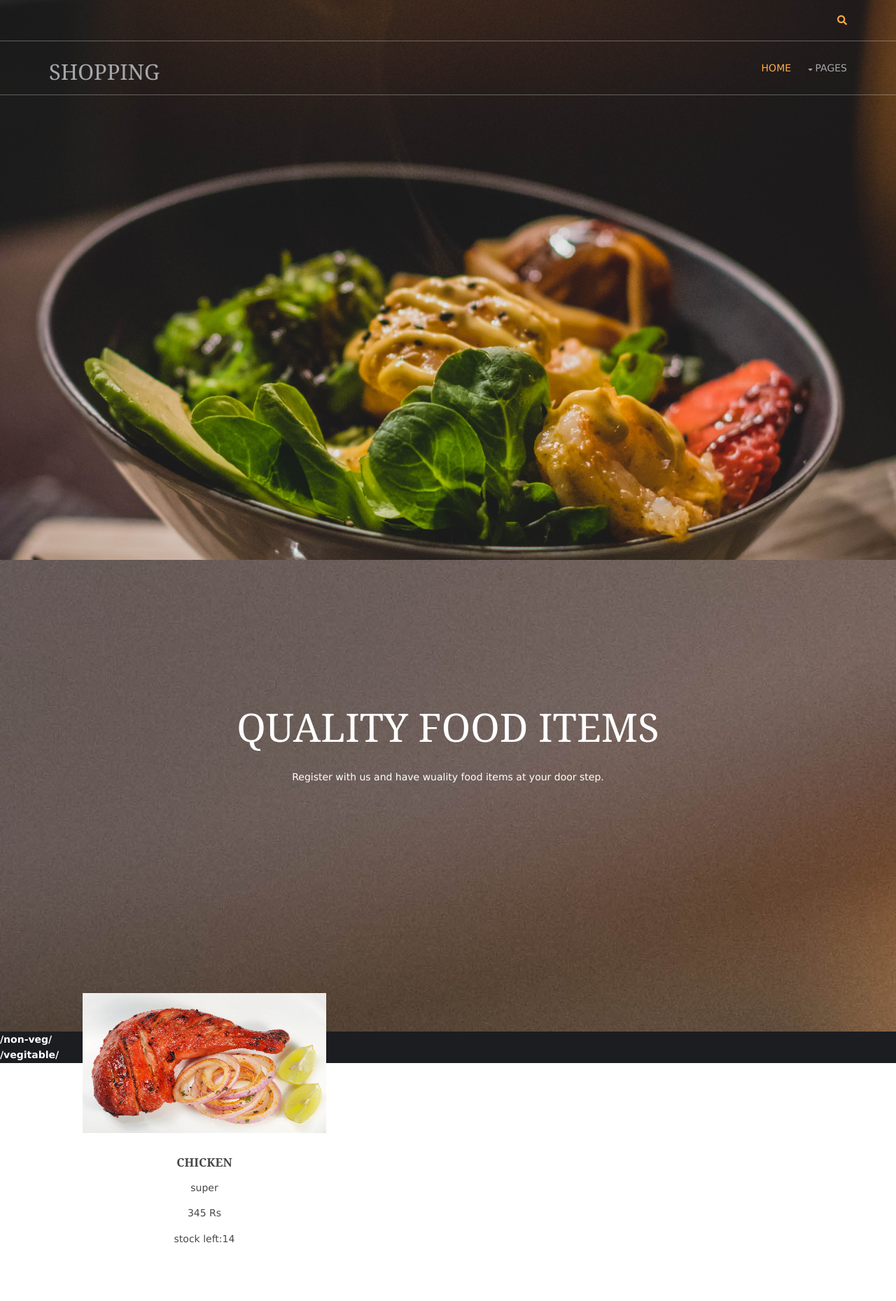
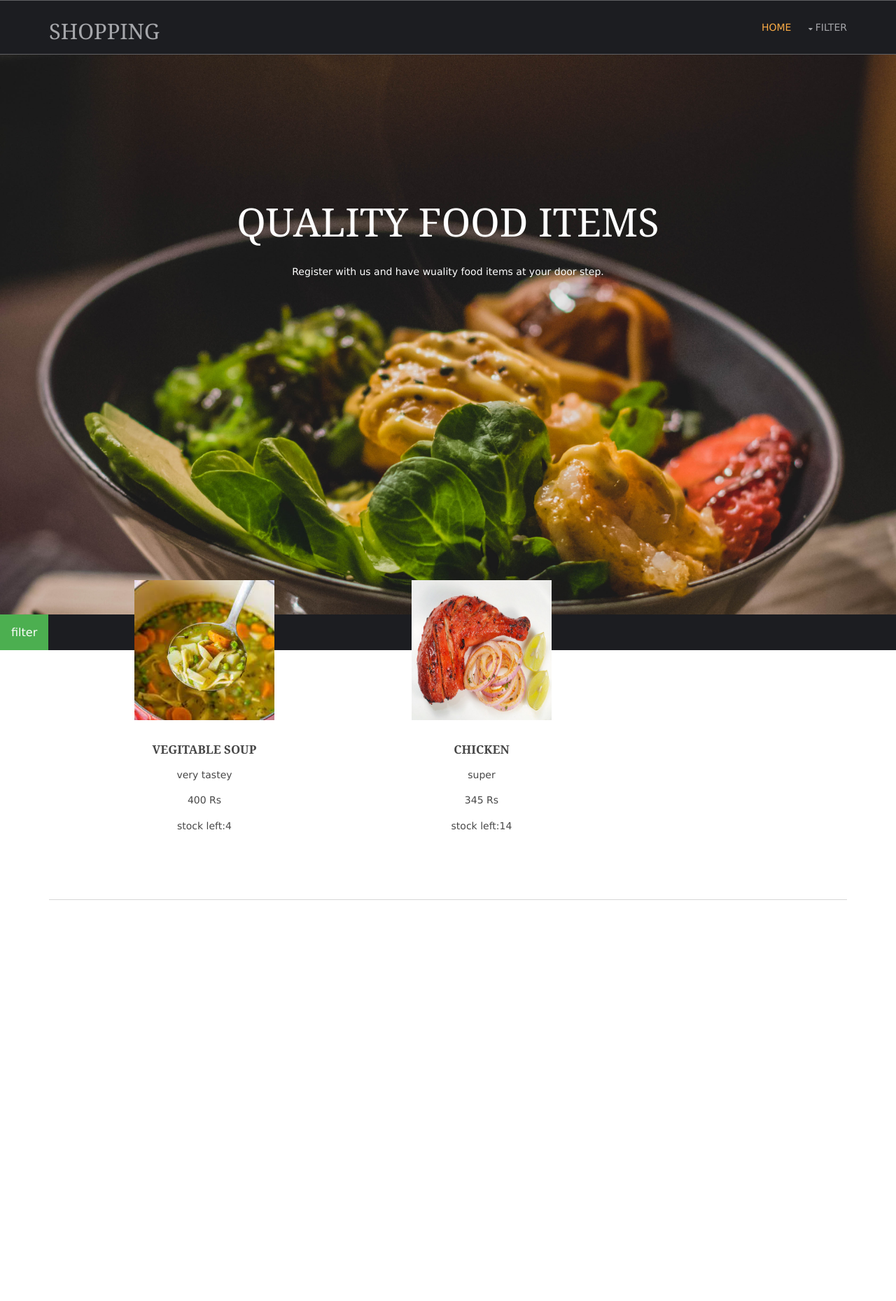
Before and after one commit to thabsheera-banu/djangostudy, a Django app: a page that uses templates/base.html in a window 1280 px wide; the page is wider, and only the part inside the window is pictured. Shown: the top 1859 px of that part at 70% size. After the commit the page ends 1286 px from the top of that part, so only its background shows below. Run offline with Django 3.2, Linux system fonts and the light colour scheme; data comes from the database, SQL or seed files in the repository.

Commit message:
added image link

```diff
--- a/shop/models.py
+++ b/shop/models.py
@@ -2,7 +2,7 @@ from django.db import models
 from django.template.defaultfilters import slugify
 from django.urls import reverse
 
-# Create your models here.hi akms,dl
+# Create your models
 
 
 
@@ -19,6 +19,9 @@ class categ(models.Model):
     def __str__(self):
         return '{}'.format(self.name)
 
+
+
+
 class products(models.Model):
     name = models.CharField(max_length=100, unique=True)
     slug = models.SlugField(max_length=100, unique=True)
@@ -28,5 +31,8 @@ class products(models.Model):
     available = models.BooleanField()
     price = models.IntegerField()
     category=models.ForeignKey(categ,on_delete=models.CASCADE)
+    def get_url(self):
+        return reverse('details',args=[self.category.slug,self.slug])
+
     def __str__(self):
         return '{}'.format(self.name)
--- a/shop/urls.py
+++ b/shop/urls.py
@@ -3,5 +3,6 @@ from . import views
 urlpatterns=[
     path('',views.home,name='hm'),
     path('<slug:c_slug>/',views.home,name='prod_cat'),
+    path('<slug:c_slug>/<slug:product_slug>',views.prodDetails,name='details')
 
 ]
--- a/shop/views.py
+++ b/shop/views.py
@@ -5,7 +5,7 @@ from .models import *
 
 def home(request,c_slug=None):
     prodt=None
-    c_page=None
+    c_slug=None
     if c_slug!=None:
         c_page=get_object_or_404(categ,slug=c_slug)
         prodt=products.objects.filter(category=c_page,available=True)
@@ -13,3 +13,9 @@ def home(request,c_slug=None):
         prodt = products.objects.all().filter(available=True)
     cat = categ.objects.all()
     return render(request, 'index.html', {'pr': prodt, 'ct': cat})
+def prodDetails(request,c_slug,product_slug):
+    try:
+        prod=products.objects.get(category_slug=c_slug,slug=product_slug)
+    except Exception as e:
+        raise e
+    return render(request,'item.html',{'pr':prod})
--- a/templates/base.html
+++ b/templates/base.html
@@ -2,54 +2,8 @@
 
 <html lang="">
 <!-- To declare your language - read more here: https://www.w3.org/International/questions/qa-html-language-declarations -->
-<head>
-<title>Sislaf</title>
-<meta charset="utf-8">
-<meta name="viewport" content="width=device-width, initial-scale=1.0, maximum-scale=1.0, user-scalable=no">
-<link href="{% static 'hm/layout/styles/layout.css' %}" rel="stylesheet" type="text/css" media="all">
-  <style>
-    .abcd{
-    height:100%;
-    background-position:center;
-    background-repeat:no-repeat;
-    background-size:cover;
 
-  </style>
-</head>
-<body id="top">
-<!-- ################################################################################################ -->
-<!-- ################################################################################################ -->
-<!-- ################################################################################################ -->
-<!-- Top Background Image Wrapper -->
-<div class="abcd"  style="background-image:url('{% static 'hm/images/demo/backgrounds/06.jpg' %}');">
-  <!-- ################################################################################################ -->
 
-  <!-- ################################################################################################ -->
-  <!-- ################################################################################################ -->
-  <!-- ################################################################################################ -->
-  <div class="wrapper row0">
-    <div id="topbar" class="hoc clear">
-
-      <div class="fl_right">
-        <!-- ################################################################################################ -->
-        <ul class="nospace">
-
-          <li id="searchform">
-            <div>
-              <form action="#" method="post">
-                <fieldset>
-                  <legend>Quick Search:</legend>
-                  <input type="text" placeholder="Enter search term&hellip;">
-                  <button type="submit"><i class="fas fa-search"></i></button>
-                </fieldset>
-              </form>
-            </div>
-          </li>
-        </ul>
-        <!-- ################################################################################################ -->
-      </div>
-    </div>
-  </div>
   <div class="wrapper row1">
     <header id="header" class="hoc clear">
       <div id="logo" class="fl_left">
@@ -61,7 +15,17 @@
         <!-- ################################################################################################ -->
         <ul class="clear">
           <li class="active"><a href="/">Home</a></li>
-          <li><a class="drop" href="#">Pages</a></li>
+          <li><a class="drop" href="#">filter</a>
+          <ul>
+            <li><a href="#">level 2</a></li>
+            <li><a class="drop" href="#">level 2 + Drop</a>
+            <ul>
+            <li><a href="#">level 3</a></li>
+            <li><a href="#">level 3</a></li>
+            <li><a href="#">level 3</a></li>
+          </ul>
+            </li>
+          </ul>
 
         </ul>
         <!-- ################################################################################################ -->
--- a/templates/index.html
+++ b/templates/index.html
@@ -8,13 +8,63 @@
 <meta charset="utf-8">
 <meta name="viewport" content="width=device-width, initial-scale=1.0, maximum-scale=1.0, user-scalable=no">
 <link href="{% static 'hm/layout/styles/layout.css' %}" rel="stylesheet" type="text/css" media="all">
+
+<style>
+    .dropbtn {
+  background-color: #4CAF50;
+  color: white;
+  padding: 16px;
+  font-size: 16px;
+  border: none;
+  cursor: pointer;
+}
+
+.dropdown {
+  position: relative;
+  display: inline-block;
+
+}
+
+.dropdown-content {
+  display: none;
+  position: absolute;
+  background-color: #f9f9f9;
+  min-width: 160px;
+  box-shadow: 0px 8px 16px 0px rgba(0,0,0,0.2);
+  z-index: 1;
+}
+
+.dropdown-content a {
+  color: black;
+  padding: 12px 16px;
+  text-decoration: none;
+  display: block;
+}
+
+.dropdown-content a:hover {background-color: #f1f1f1}
+
+.dropdown:hover .dropdown-content {
+  display: block;
+}
+
+.dropdown:hover .dropbtn {
+  background-color: #3e8e41;
+}
+    .abcd{
+    height:100%;
+    background-position:center;
+    background-repeat:no-repeat;
+    background-size:cover;
+
+  </style>
 </head>
+
 <body id="top">
 <!-- ################################################################################################ -->
 <!-- ################################################################################################ -->
 <!-- ################################################################################################ -->
 <!-- Top Background Image Wrapper -->
-<div  style="background-image:url('{% static 'hm/images/demo/backgrounds/06.jpg' %}');">
+<div class="abcd" style="background-image:url('{% static 'hm/images/demo/backgrounds/06.jpg' %}');">
   <!-- ################################################################################################ -->
 
   <!-- ################################################################################################ -->
@@ -37,16 +87,19 @@
   </div>
   <!-- ################################################################################################ -->
 </div>
-<div class="category">
-      {% for i in ct %}
-      <b style="color:white">
-        {{i.get_url}}<br>
+<div class="dropdown">
+  <button class="dropbtn">filter</button>
+  <div class="dropdown-content">
+    <a href="/">all products</a>
+    {% for i in ct %}
+
+    <a href={{i.get_url}}>{{i.name}}</a>
+
+     {% endfor %}
+  </div>
+</div>
 
 
-      </b>
-      {% endfor %}
-
-    </div>
 
 <div class="wrapper row3">
   <main class="hoc container clear">
@@ -56,11 +109,11 @@
       <ul class="nospace group btmspace-80">
         {% for i in pr %}
         <li class="one_third">
-          <figure><a class="imgover" href="#"><img src="{{i.img.url}}" alt="" style="width:20000px;height:200px;"></a>
+          <figure><a class="imgover" href="{{i.get_url}}"><img src="{{i.img.url}}" alt="" style="width:200px;height:200px;"></a>
 
             <figcaption>
               <h6 class="heading">{{i.name}}</h6>
-              <p>{{i.desc|truncatechars:5}}</p>
+              <p>{{i.desc|truncatewords:5}}</p>
                <p>{{i.price}} Rs</p>
               <p>stock left:{{i.stock}} </p>
             </figcaption>
```
Also changed, not shown: templates/item.html (added, +43 -0 lines), templates/item.html.html (deleted, +0 -41 lines).
